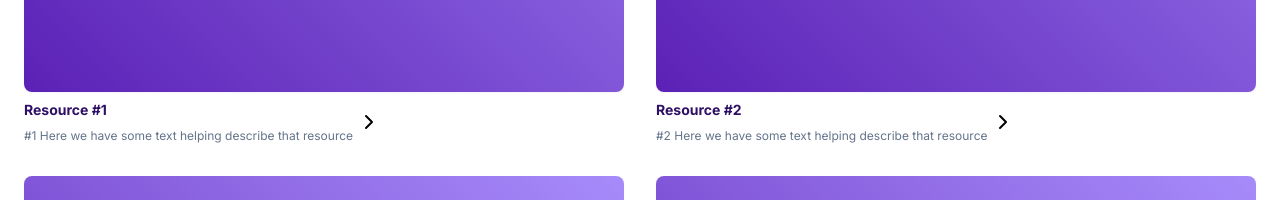
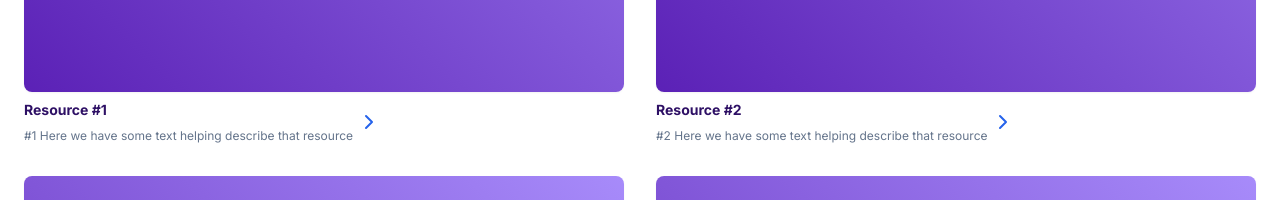
Before and after one commit to Somehow-I-Code/marquei, a Next.js app: page / in a window 1280 px wide. Shown: the part 794-994 px from the top of the page. Built offline with nearby package versions, Linux system fonts and the light colour scheme; a web font is replaced by a local one.

Commit message:
SCRUM-17-add-lucide-icons

```diff
--- a/src/app/components/ResourcesCard.tsx
+++ b/src/app/components/ResourcesCard.tsx
@@ -25,7 +25,7 @@ export default function ResourcesCard({ resource }: ResourceCardProps) {
           </div>
 
           <div className="min-w-3">
-            <ChevronRight />
+            <ChevronRight className="text-blue-600" />
           </div>
         </div>
       </a>
```
